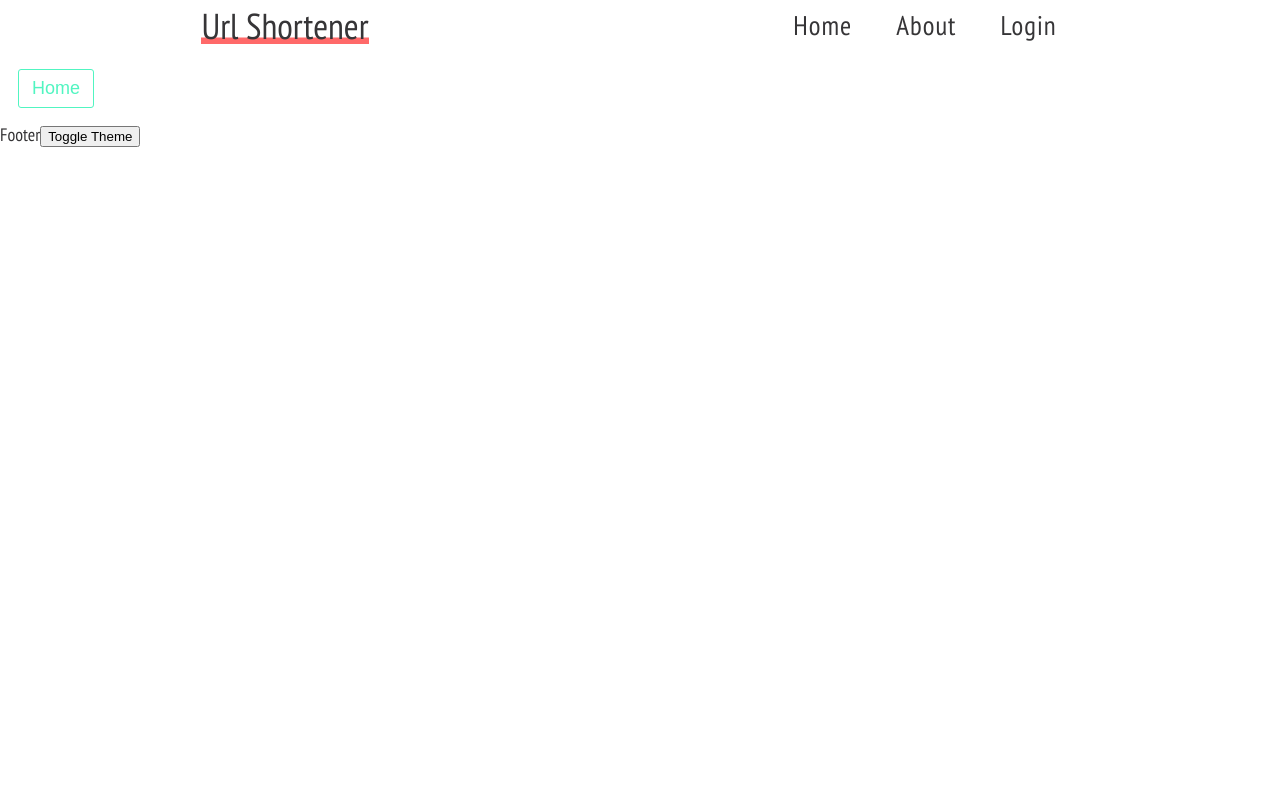
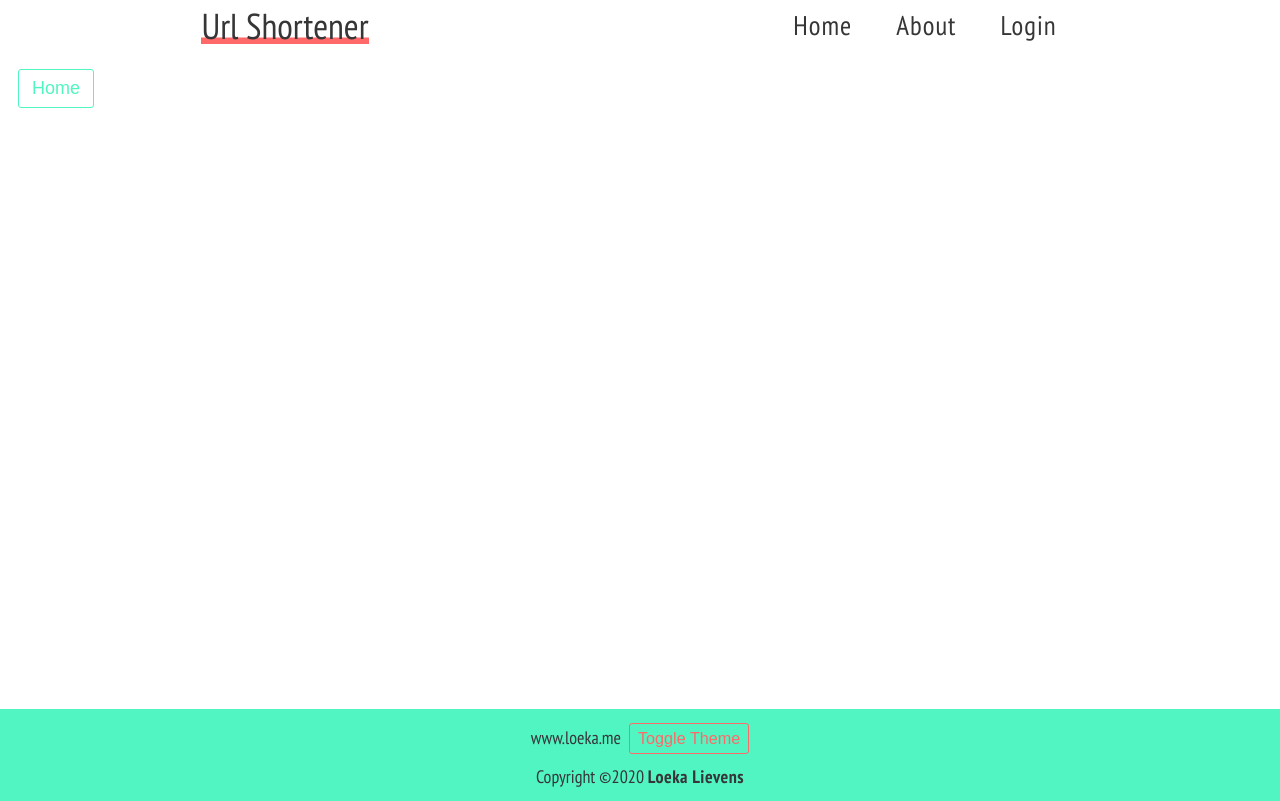
Before and after one commit to Loeka1234/typescript-url-shortener-frontend, a React (Create React App) app: page / in a window 1280 px wide. Built offline with nearby package versions, Linux system fonts and the light colour scheme.

Commit message:
Basic Footer

```diff
--- a/src/components/Footer.tsx
+++ b/src/components/Footer.tsx
@@ -1,4 +1,43 @@
-import * as React from "react";
+import React from "react";
+import styled, { css } from "styled-components";
+import Button from "../styledComponents/Button";
+
+const SFooter = styled.footer`
+    ${({ theme: { primaryColor } }) => css`
+        background: ${primaryColor};
+        width: 100%;
+        display: flex;
+        flex-direction: column;
+        justify-content: center;
+        align-items: center;
+
+        p,
+        a,
+        button {
+            margin: 0;
+        }
+        div {
+            margin: 1rem;
+
+            button {
+                font-size: 0.9em;
+                padding: 0.5rem 0.8rem;
+            }
+            button,
+            a {
+                margin: 0.4rem;
+            }
+        }
+        p {
+            font-size: 1m;
+            margin-bottom: 1.5rem;
+            span {
+                font-weight: bold;
+                letter-spacing: .5px;
+            }
+        }
+    `}
+`;
 
 export interface FooterProps {
     toggleTheme?: () => void | null;
@@ -6,10 +45,17 @@ export interface FooterProps {
 
 const Footer: React.FC<FooterProps> = ({ toggleTheme }) => {
     return (
-        <div>
-            Footer
-            {toggleTheme && <button onClick={toggleTheme}>Toggle Theme</button>}
-        </div>
+        <SFooter>
+            <div>
+                <a href="http://www.loeka.me">www.loeka.me</a>
+                {toggleTheme && (
+                    <Button onClick={toggleTheme} useSecondaryColor>
+                        Toggle Theme
+                    </Button>
+                )}
+            </div>
+            <p>Copyright ©2020 <span>Loeka Lievens</span></p>
+        </SFooter>
     );
 };
 
--- a/src/pages/Home.tsx
+++ b/src/pages/Home.tsx
@@ -5,9 +5,9 @@ export interface HomeProps {}
 
 const Home: React.FC<HomeProps> = () => {
     return (
-        <>
+        <main>
             <Button>Home</Button>
-        </>
+        </main>
     );
 };
 
--- a/src/styledComponents/Button.tsx
+++ b/src/styledComponents/Button.tsx
@@ -1,23 +1,29 @@
 import styled, { css } from "styled-components";
 
-const Button = styled.button<{ primary?: boolean; color?: string }>`
-    ${({ primary, theme: { primaryColor } }) => css`
-        background: ${primary ? primaryColor : "white"};
-        color: ${primary ? "white" : primaryColor};
+const Button = styled.button<{ primary?: boolean; color?: string, useSecondaryColor?: boolean }>`
+    ${({ primary, useSecondaryColor, theme }) => {
+        const { primaryColor, secondaryColor } = theme;
+
+        const color = useSecondaryColor ? secondaryColor : primaryColor;
+
+        return css`
+            background: ${primary ? color : "transparent"};
+            color: ${primary ? "white" : color};
 
             font-size: 1em;
             margin: 1em;
             padding: 0.8rem 1.3rem;
-        border: 1px solid ${primaryColor};
+            border: 1px solid ${color};
             border-radius: 3px;
             cursor: pointer;
             transition: all 0.3s ease-in-out;
 
             &:hover {
-            background: ${!primary && primaryColor};
+            background: ${!primary && color};
             color: ${!primary && "white"};
             }
-    `}
+        `;
+    }}
 `;
 
 export default Button;
--- a/src/styledComponents/utils/GlobalStyles.ts
+++ b/src/styledComponents/utils/GlobalStyles.ts
@@ -12,4 +12,7 @@ export const GlobalStyles = createGlobalStyle<{
     a {
         color: ${({ theme }) => theme.text}
     }
+    main {
+        min-height: calc(100vh - 51px - 91px);
+    }
 `;
```
Lines whose indentation alone changed are shown as unchanged.
